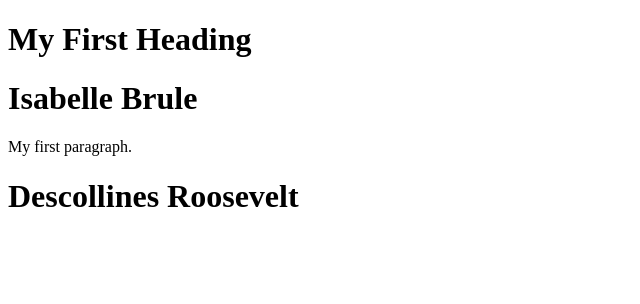
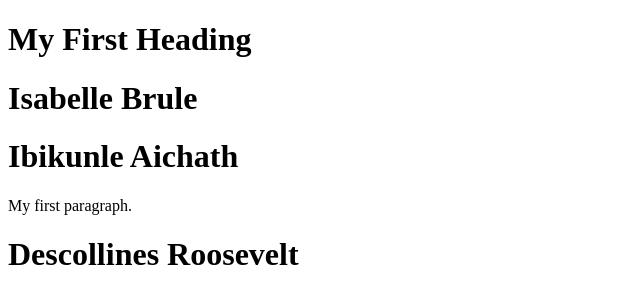
Before and after one commit to kbarat23/labo_branche, a plain HTML site: page index.html in a window 1280 px wide. Shown: the whole page, without its empty margins (0-640 px from the left). Drawn offline with Linux system fonts and the light colour scheme.

Commit message:
Update index.html

```diff
--- a/index.html
+++ b/index.html
@@ -4,6 +4,7 @@
 
 <h1>My First Heading</h1>
 <h1>Isabelle Brule</h1>
+<h1>Ibikunle Aichath</h1>
 <p>My first paragraph.</p>
 <h1>Descollines Roosevelt</h1>
 
```
